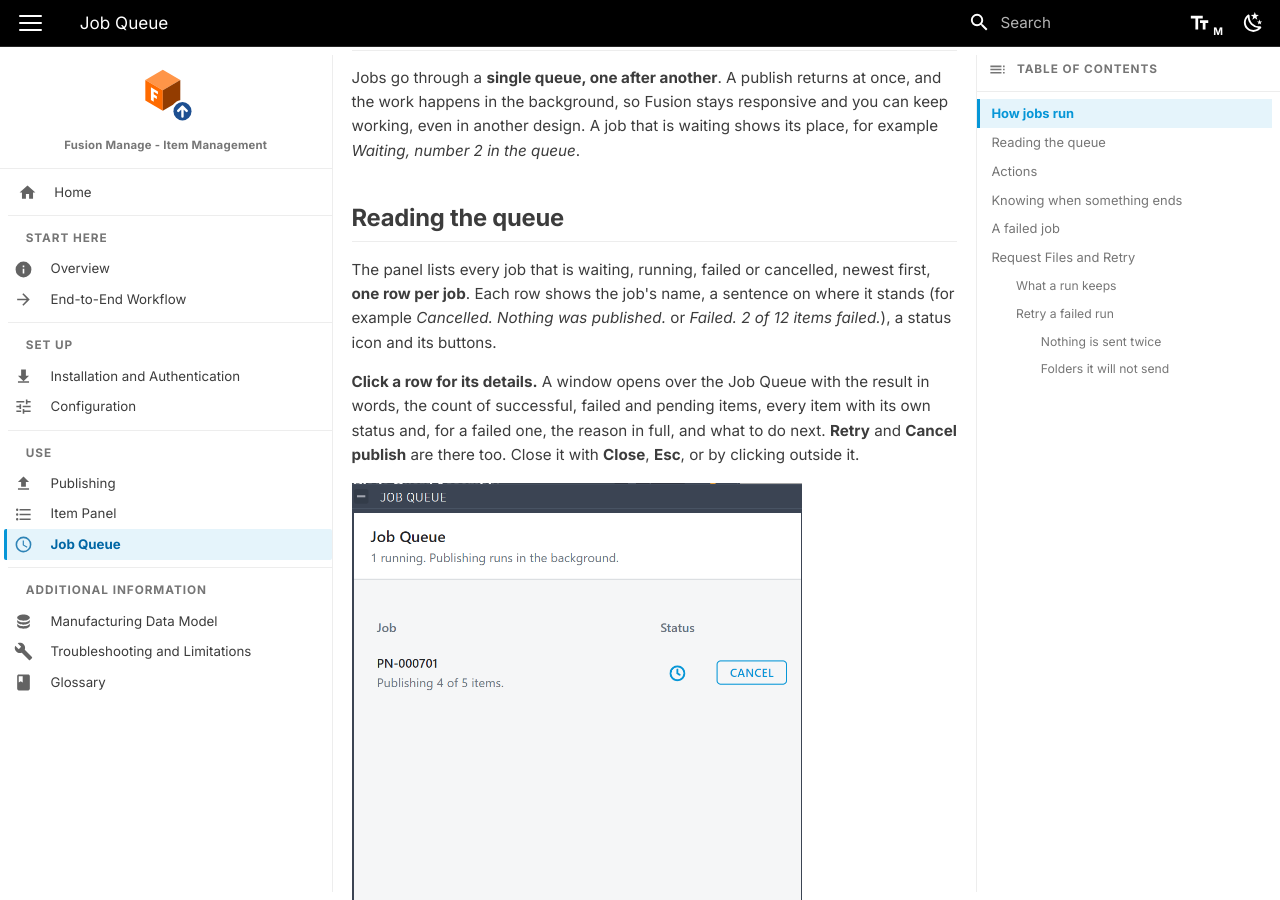
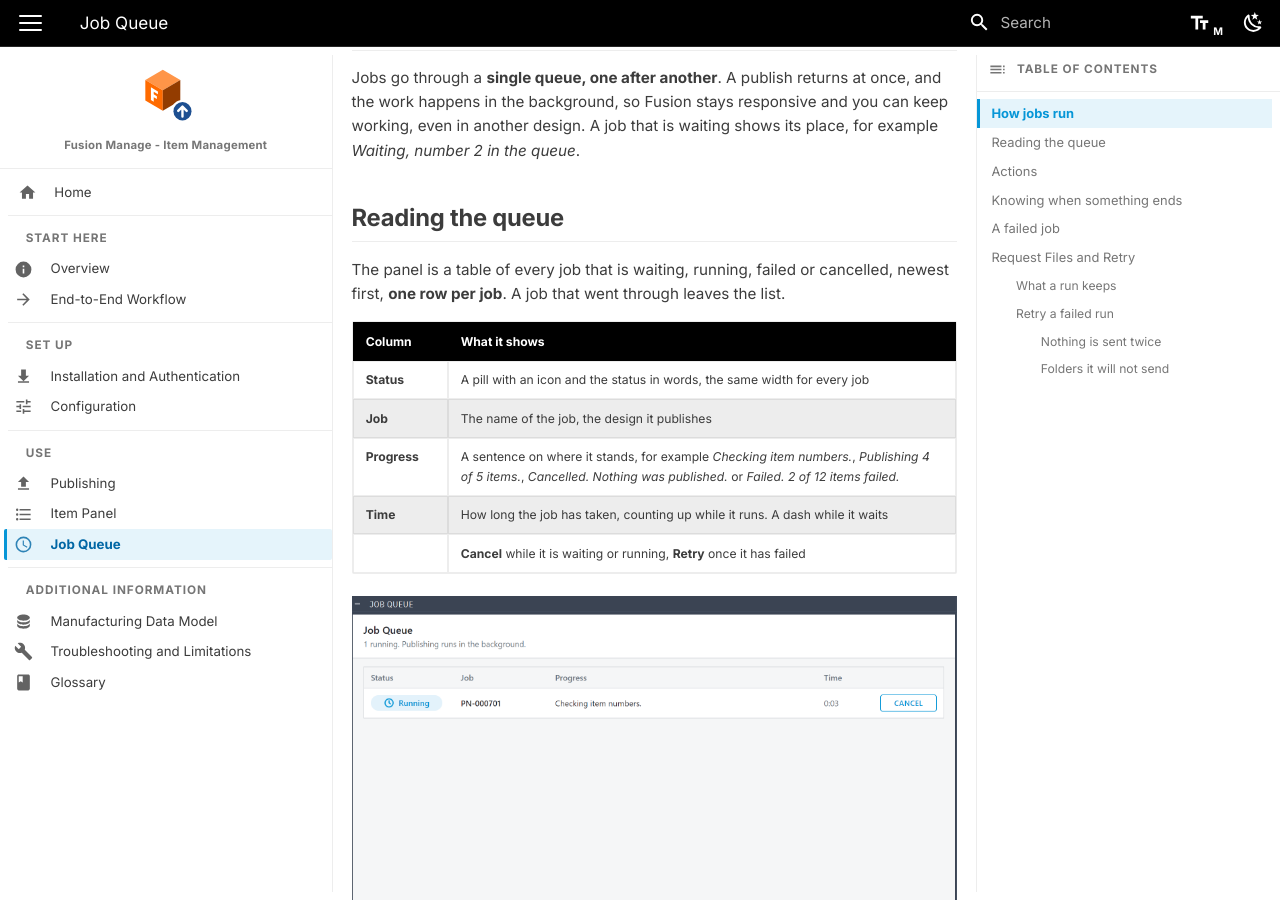
Before and after one commit to AHoop91/FusionToFusionManageAddon, an MkDocs documentation site: the page built from docs/job-queue/index.md, in a window 1280 px wide and 900 px high, scrolled down 361 px. Built offline with MkDocs 1.6.1 and Material for MkDocs 9.7.7, drawn with Linux system fonts in a browser that asks for light colours; some of the changed text lies outside the part shown.

Commit message:
Describe the Job Queue table and details window in the docs, with the new screenshot
Explain the columns of the Job Queue, what clicking a job opens (items, filters, find box and the reason for each), and a step-by-step for a failed job. Show the new Job Queue screenshot larger and remove the folder placeholder and its shot-list line.

```diff
--- a/docs/job-queue/index.md
+++ b/docs/job-queue/index.md
@@ -17,18 +17,29 @@
 
 ## Reading the queue
 
-The panel lists every job that is waiting, running, failed or cancelled, newest first, **one row per job**. Each row shows the job's name, a sentence on where it stands (for example *Cancelled. Nothing was published.* or *Failed. 2 of 12 items failed.*), a status icon and its buttons.
+The panel is a table of every job that is waiting, running, failed or cancelled, newest first, **one row per job**. A job that went through leaves the list.
 
-**Click a row for its details.** A window opens over the Job Queue with the result in words, the count of successful, failed and pending items, every item with its own status and, for a failed one, the reason in full, and what to do next. **Retry** and **Cancel publish** are there too. Close it with **Close**, **Esc**, or by clicking outside it.
+| Column | What it shows |
+|---|---|
+| **Status** | A pill with an icon and the status in words, the same width for every job |
+| **Job** | The name of the job, the design it publishes |
+| **Progress** | A sentence on where it stands, for example *Checking item numbers.*, *Publishing 4 of 5 items.*, *Cancelled. Nothing was published.* or *Failed. 2 of 12 items failed.* |
+| **Time** | How long the job has taken, counting up while it runs. A dash while it waits |
+| | **Cancel** while it is waiting or running, **Retry** once it has failed |
 
-![The Job Queue with one running job: the header "1 running. Publishing runs in the background.", one row for the job PN-000701 saying "Publishing 4 of 5 items.", its status icon and Cancel button, and the Clear finished button at the bottom](../images/job-queue-panel.png){ width="450" }
+![The Job Queue with one running job: a table with the columns Status, Job, Progress and Time, and a row for PN-000701 with the blue Running pill, the progress "Checking item numbers.", the time 0:03 and a Cancel button. The Clear finished button is at the bottom](../images/job-queue-panel.png){ width="1000" }
+
+**Click a row for its details.** A window opens over the Job Queue with the result in words, the time it took, and a table of the job's items:
+
+- **Filters** above the table show all items, or only the failed, skipped, cancelled, running, waiting or done ones, with how many there are of each. A job with failures opens on the failed items. **Find an item** narrows the table by item number or description.
+- **Click an item** to see its details beside the table: its number, description, status and publish, and under them the reason in full when it failed, was skipped or was cancelled.
+- **Retry** and **Cancel publish** are in the window too. Close it with **Close**, **Esc**, or by clicking outside it.
 
 | Status | Meaning |
 |---|---|
 | **Queued** | Waiting for earlier jobs to finish |
 | **Running** | Being prepared or sent |
-| **Done** | Completed |
-| **Error** | Failed. The full reason is in the job's details |
+| **Failed** | Failed, or finished with failed rows. The full reason is in the job's details |
 | **Cancelled** | Stopped before it finished |
 
 In a job's details, each BOM sent for a parent assembly also has its own line, after the items.
@@ -50,7 +61,14 @@
 
 ## A failed job
 
-Open the Job Queue and read the reason on each failed row. Fix the cause, then click **Retry** on the job. What Fusion Manage already accepted is skipped. For common causes, see [Troubleshooting and Limitations](../reference/troubleshooting.md#publishing).
+A failed job stays in the Job Queue, marked **Failed**, until you clear it. **Click it to open its details**, which show what happened to every item in the job.
+
+1. Open the [Job Queue](#reading-the-queue) and click the failed job. The details open on the **Failed** items.
+2. Click an item in the table. Its **Reason** shows beside the table, in full.
+3. Fix the cause in Fusion or Fusion Manage.
+4. Click **Retry**, on the job's row or in its details. What Fusion Manage already accepted is skipped.
+
+Choose **All** above the table to see the items that went through too. For common causes, see [Troubleshooting and Limitations](../reference/troubleshooting.md#publishing).
 
 ## Request Files and Retry
 
@@ -63,11 +81,6 @@
 - **Clear finished** removes those folders along with the jobs.
 
 The path is listed in [Troubleshooting and Limitations](../reference/troubleshooting.md#where-files-are-kept). Each run has its own folder, containing:
-
-!!! example "Screenshot placeholder: A run's folder in File Explorer"
-    **Show:** The folder of a run with the request files, bom folder, manifest.json and send-log.json.
-
-    Save the image as `docs/images/publish-folder.png`, then replace this box with `![A run's folder in File Explorer](../images/publish-folder.png)`.
 
 | File | What it holds |
 |---|---|
```
Also changed, not shown: docs/images/SHOT-LIST.md (+0 -1 lines), docs/images/job-queue-panel.png.
